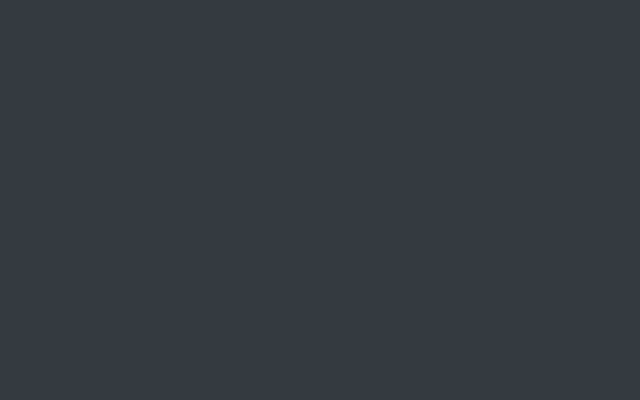
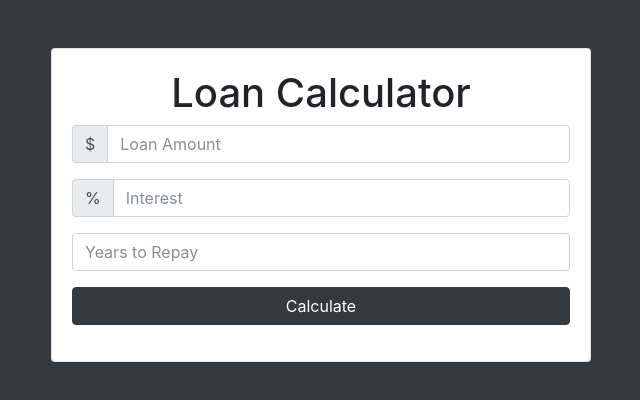
Before and after one commit to danchoff/js-loan-calculator, a plain HTML site: page index.html in a window 1280 px wide. Shown: the whole page, without its empty margins (319-959 px from the left). Drawn offline with nearby package versions, Linux system fonts and the light colour scheme.

Commit message:
loan-calc updated

```diff
--- a/index.html
+++ b/index.html
@@ -1,7 +1,7 @@
 <!doctype html>
 <html lang="en">
   <head>
-    <title>Hello, world!</title>
+    <title>Javascript Loan Calculator</title>
     <!-- Required meta tags -->
     <meta charset="utf-8">
     <meta name="viewport" content="width=device-width, initial-scale=1, shrink-to-fit=no">
@@ -12,7 +12,32 @@
   <body class="bg-dark">
     <div class="container">
       <div class="row">
-
+        <div class="col-md-6 mx-auto">
+          <div class="card card-body text-center mt-5">
+            <h1 class="heading display-5">Loan Calculator</h1>
+            <form action="" id="loan-form">
+              <div class="form-group">
+                <div class="input-group">
+                  <span class="input-group-addon">$</span>
+                  <input type="number" class="form-control" id="amount" placeholder="Loan Amount">
+                </div>
+              </div>
+              <div class="form-group">
+                <div class="input-group">
+                  <span class="input-group-addon">%</span>
+                  <input type="number" class="form-control" id="interest" placeholder="Interest">
+                </div>
+              </div>
+              <div class="form-group">
+                <input type="number" class="form-control" id="years" placeholder="Years to Repay">
+              </div>
+              <div class="form-group">
+                <input type="submit" value="Calculate" class="btn btn-dark btn-block">
+              </div>
+            </form>
+            <!-- LOADER -->
+          </div>
+        </div>
       </div>
     </div>
 
```
